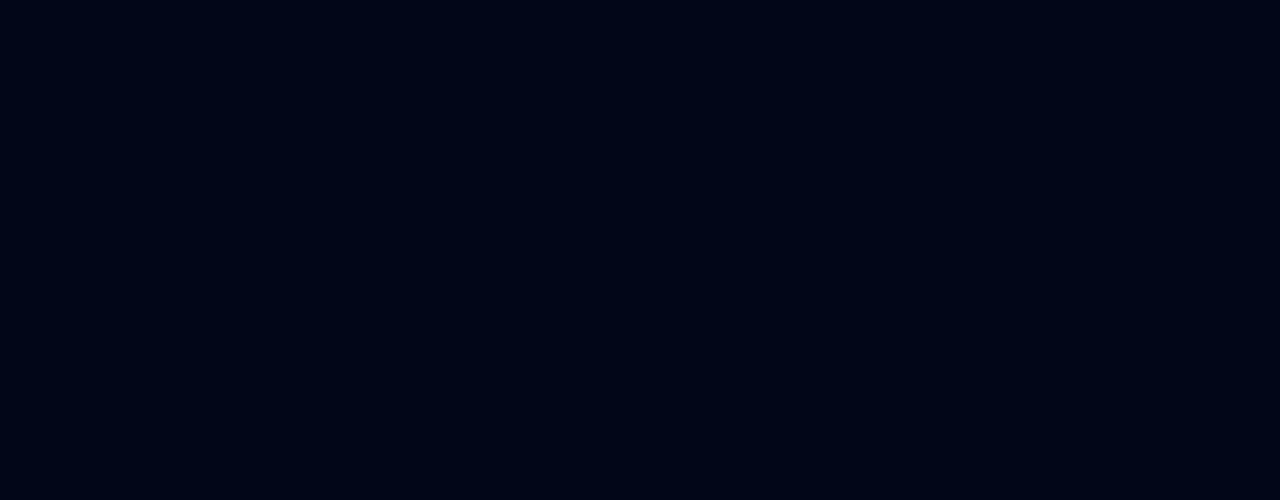
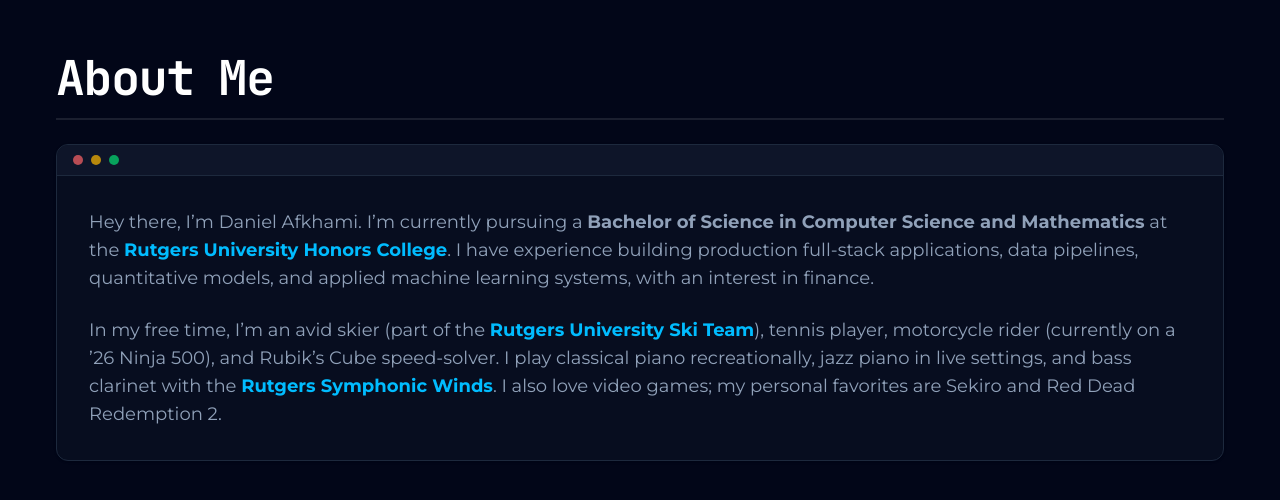
Before and after one commit to danielafkhami/danielafkhami.github.io, a React (Vite) app: page / in a window 1280 px wide. Shown: the part 890-1390 px from the top of the page. Before the commit the page ends 800 px from the top, so only its background shows below. Built offline with nearby package versions, Linux system fonts and the light colour scheme.

Commit message:
Add SectionHeading component and About section

```diff
--- a/src/App.jsx
+++ b/src/App.jsx
@@ -1,6 +1,7 @@
 import { useState, useEffect } from "react";
 import { FaSun, FaMoon } from "react-icons/fa6";
 import { Hero } from '@/sections/Hero'
+import { About } from '@/sections/About'
 
 function App() {
   const [isDarkMode, setDarkMode] = useState(() => {
@@ -25,6 +26,7 @@
       </button>
 
       <Hero />
+      <About />
     </main>
   )
 }
--- /dev/null
+++ b/src/components/SectionHeading.jsx
@@ -0,0 +1,7 @@
+export const SectionHeading = ({ label }) => {
+    return (
+        <h2 className="text-2xl sm:text-4xl md:text-5xl font-mono font-bold text-slate-900 dark:text-white pb-2 sm:pb-3 md:pb-4 border-b-2 border-slate-200 dark:border-white/10 tracking-tight">
+            {label}
+        </h2>
+    )
+}
--- /dev/null
+++ b/src/sections/About.jsx
@@ -0,0 +1,44 @@
+import { TerminalWindow } from "@/components/TerminalWindow"
+import { SectionHeading } from "@/components/SectionHeading"
+
+const StyledLink = ({ href, children }) => (
+    <a
+        href={href}
+        target="_blank"
+        rel="noopener noreferrer"
+        className="font-bold text-sky-600 dark:text-sky-400 hover:opacity-80 transition-opacity"
+        >
+        {children}
+    </a>
+);
+
+export const About = () => {
+    return (
+        <section className="flex flex-col items-center px-6 sm:px-10 md:px-14 py-20 sm:py-28 md:py-36 font-sans">
+            <div className="flex flex-col gap-4 sm:gap-5 md:gap-6">
+
+                <SectionHeading label="About Me" />
+
+                <TerminalWindow className="w-fit max-w-7xl mx-auto">
+
+                    <div className="space-y-6 text-sm sm:text-base md:text-lg text-slate-600 dark:text-slate-400">
+                        <p>
+                            Hey there, I’m Daniel Afkhami. I’m currently pursuing a <span className="font-bold">Bachelor of Science in Computer Science and Mathematics</span> at the {" "}
+                            <StyledLink href="https://honorscollege.rutgers.edu/">Rutgers University Honors College</StyledLink>.
+                            I have experience building production full-stack applications, data pipelines, quantitative models, and applied machine learning systems, with an interest in finance.
+                        </p>
+                        <p>
+                            In my free time, I’m an avid skier (part of the{" "}
+                            <StyledLink href="https://rutgers.campuslabs.com/engage/organization/skiandsnowboardclub">Rutgers University Ski Team</StyledLink>),
+                            tennis player, motorcycle rider (currently on a ’26 Ninja 500), and Rubik’s Cube speed-solver. I play classical piano recreationally, jazz piano in live settings, and bass clarinet with the{" "}
+                            <StyledLink href="https://www.rutgersbands.com/symphonic-winds">Rutgers Symphonic Winds</StyledLink>.
+                            I also love video games; my personal favorites are Sekiro and Red Dead Redemption 2.
+                        </p>
+                    </div>
+
+                </TerminalWindow>
+
+            </div>
+        </section>
+    )
+}
```
